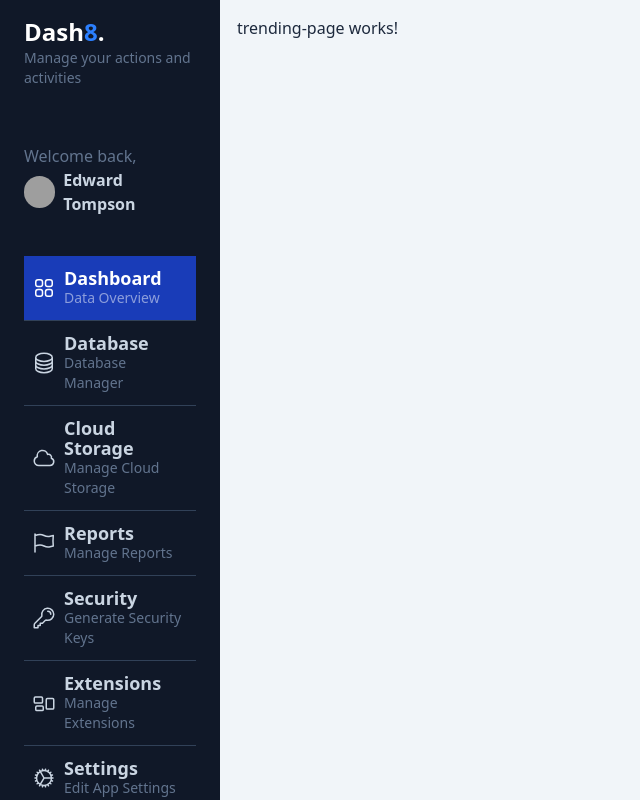
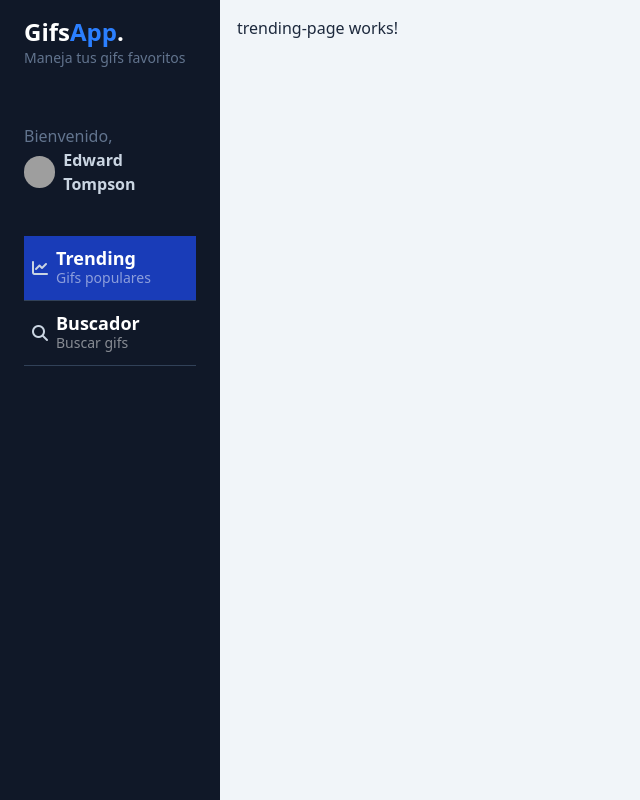
Before and after one commit to Mim0518/GifApp, an Angular app: page /dashboard/trending in a window 1280 px wide. Shown: the whole page, without its empty margins (0-640 px from the left). Built offline with nearby package versions, Linux system fonts and the light colour scheme; grey boxes are pictures that could not be loaded.

Commit message:
Refactor menu components for dynamic content rendering
Replaced static side menu options with a dynamically generated list using a `menuOptions` array. Updated the header component to display company information and slogan from environment variables, enabling better configurability.

```diff
--- a/src/app/gifs/components/gifs-side-menu-header/gifs-side-menu-header.component.html
+++ b/src/app/gifs/components/gifs-side-menu-header/gifs-side-menu-header.component.html
@@ -1,9 +1,9 @@
 <div id="logo" class="my-4 px-6">
-  <h1 class="text-lg md:text-2xl font-bold text-white">Dash<span class="text-blue-500">8</span>.</h1>
-  <p class="text-slate-500 text-sm">Manage your actions and activities</p>
+  <h1 class="text-lg md:text-2xl font-bold text-white">{{ envs.companyName }}<span class="text-blue-500">{{envs.companySecName}}</span>.</h1>
+  <p class="text-slate-500 text-sm">{{ envs.companySlogan }}</p>
 </div>
 <div id="profile" class="px-6 py-10">
-  <p class="text-slate-500">Welcome back,</p>
+  <p class="text-slate-500">Bienvenido,</p>
   <a href="#" class="inline-flex space-x-2 items-center">
                 <span>
                     <img class="rounded-full w-8 h-8" src="https://images.unsplash.com/photo-1542909168-82c3e7fdca5c?ixlib=rb-4.0.3&ixid=MnwxMjA3fDB8MHxwaG90by1wYWdlfHx8fGVufDB8fHx8&auto=format&fit=crop&w=128&q=80" alt="">
--- a/src/app/gifs/components/gifs-side-menu-header/gifs-side-menu-header.component.ts
+++ b/src/app/gifs/components/gifs-side-menu-header/gifs-side-menu-header.component.ts
@@ -1,4 +1,5 @@
 import { Component } from '@angular/core';
+import {environment} from '@environments/environment';
 
 @Component({
   selector: 'gifs-side-menu-header',
@@ -6,5 +7,5 @@
   templateUrl: './gifs-side-menu-header.component.html'
 })
 export class GifsSideMenuHeaderComponent {
-
+  envs = environment;
 }
--- a/src/app/gifs/components/gifs-side-menu-options/gifs-side-menu-options.component.html
+++ b/src/app/gifs/components/gifs-side-menu-options/gifs-side-menu-options.component.html
@@ -1,80 +1,17 @@
 <div id="nav" class="w-full px-6">
-  <a href="#" class="w-full px-2 inline-flex space-x-2 items-center border-b border-slate-700 py-3 bg-blue-800 hover:bg-white/5 transition ease-linear duration-150">
-    <div>
-      <svg xmlns="http://www.w3.org/2000/svg" fill="none" viewBox="0 0 24 24" stroke-width="1.5" stroke="currentColor" class="w-6 h-6 text-white">
-        <path stroke-linecap="round" stroke-linejoin="round" d="M3.75 6A2.25 2.25 0 016 3.75h2.25A2.25 2.25 0 0110.5 6v2.25a2.25 2.25 0 01-2.25 2.25H6a2.25 2.25 0 01-2.25-2.25V6zM3.75 15.75A2.25 2.25 0 016 13.5h2.25a2.25 2.25 0 012.25 2.25V18a2.25 2.25 0 01-2.25 2.25H6A2.25 2.25 0 013.75 18v-2.25zM13.5 6a2.25 2.25 0 012.25-2.25H18A2.25 2.25 0 0120.25 6v2.25A2.25 2.25 0 0118 10.5h-2.25a2.25 2.25 0 01-2.25-2.25V6zM13.5 15.75a2.25 2.25 0 012.25-2.25H18a2.25 2.25 0 012.25 2.25V18A2.25 2.25 0 0118 20.25h-2.25A2.25 2.25 0 0113.5 18v-2.25z" />
-      </svg>
-
-    </div>
-    <div class="flex flex-col">
-      <span class="text-lg font-bold leading-5 text-white">Dashboard</span>
-      <span class="text-sm text-white/50 hidden md:block">Data Overview</span>
-    </div>
-  </a>
-  <a href="#" class="w-full px-2 inline-flex space-x-2 items-center border-b border-slate-700 py-3 hover:bg-white/5 transition ease-linear duration-150">
-    <div>
-      <svg xmlns="http://www.w3.org/2000/svg" fill="none" viewBox="0 0 24 24" stroke-width="1.5" stroke="currentColor" class="w-6 h-6">
-        <path stroke-linecap="round" stroke-linejoin="round" d="M20.25 6.375c0 2.278-3.694 4.125-8.25 4.125S3.75 8.653 3.75 6.375m16.5 0c0-2.278-3.694-4.125-8.25-4.125S3.75 4.097 3.75 6.375m16.5 0v11.25c0 2.278-3.694 4.125-8.25 4.125s-8.25-1.847-8.25-4.125V6.375m16.5 0v3.75m-16.5-3.75v3.75m16.5 0v3.75C20.25 16.153 16.556 18 12 18s-8.25-1.847-8.25-4.125v-3.75m16.5 0c0 2.278-3.694 4.125-8.25 4.125s-8.25-1.847-8.25-4.125" />
-      </svg>
-    </div>
-    <div class="flex flex-col">
-      <span class="text-lg text-slate-300 font-bold leading-5">Database</span>
-      <span class="text-sm text-slate-500 hidden md:block">Database Manager</span>
-    </div>
-  </a>
-  <a href="#" class="w-full px-2 inline-flex space-x-2 items-center border-b border-slate-700 py-3 hover:bg-white/5 transition ease-linear duration-150">
-    <div>
-      <svg xmlns="http://www.w3.org/2000/svg" fill="none" viewBox="0 0 24 24" stroke-width="1.5" stroke="currentColor" class="w-6 h-6">
-        <path stroke-linecap="round" stroke-linejoin="round" d="M2.25 15a4.5 4.5 0 004.5 4.5H18a3.75 3.75 0 001.332-7.257 3 3 0 00-3.758-3.848 5.25 5.25 0 00-10.233 2.33A4.502 4.502 0 002.25 15z" />
-      </svg>
-    </div>
-    <div class="flex flex-col">
-      <span class="text-lg text-slate-300 font-bold leading-5">Cloud Storage</span>
-      <span class="text-sm text-slate-500 hidden md:block">Manage Cloud Storage</span>
-    </div>
-  </a>
-  <a href="#" class="w-full px-2 inline-flex space-x-2 items-center border-b border-slate-700 py-3 hover:bg-white/5 transition ease-linear duration-150">
-    <div>
-      <svg xmlns="http://www.w3.org/2000/svg" fill="none" viewBox="0 0 24 24" stroke-width="1.5" stroke="currentColor" class="w-6 h-6">
-        <path stroke-linecap="round" stroke-linejoin="round" d="M3 3v1.5M3 21v-6m0 0l2.77-.693a9 9 0 016.208.682l.108.054a9 9 0 006.086.71l3.114-.732a48.524 48.524 0 01-.005-10.499l-3.11.732a9 9 0 01-6.085-.711l-.108-.054a9 9 0 00-6.208-.682L3 4.5M3 15V4.5" />
-      </svg>
-    </div>
-    <div class="flex flex-col">
-      <span class="text-lg text-slate-300 font-bold leading-5">Reports</span>
-      <span class="text-sm text-slate-500 hidden md:block">Manage Reports</span>
-    </div>
-  </a>
-  <a href="#" class="w-full px-2 inline-flex space-x-2 items-center border-b border-slate-700 py-3 hover:bg-white/5 transition ease-linear duration-150">
-    <div>
-      <svg xmlns="http://www.w3.org/2000/svg" fill="none" viewBox="0 0 24 24" stroke-width="1.5" stroke="currentColor" class="w-6 h-6">
-        <path stroke-linecap="round" stroke-linejoin="round" d="M15.75 5.25a3 3 0 013 3m3 0a6 6 0 01-7.029 5.912c-.563-.097-1.159.026-1.563.43L10.5 17.25H8.25v2.25H6v2.25H2.25v-2.818c0-.597.237-1.17.659-1.591l6.499-6.499c.404-.404.527-1 .43-1.563A6 6 0 1121.75 8.25z" />
-      </svg>
-    </div>
-    <div class="flex flex-col">
-      <span class="text-lg text-slate-300 font-bold leading-5">Security</span>
-      <span class="text-sm text-slate-500 hidden md:block">Generate Security Keys</span>
-    </div>
-  </a>
-  <a href="#" class="w-full px-2 inline-flex space-x-2 items-center border-b border-slate-700 py-3 hover:bg-white/5 transition ease-linear duration-150">
-    <div>
-      <svg xmlns="http://www.w3.org/2000/svg" fill="none" viewBox="0 0 24 24" stroke-width="1.5" stroke="currentColor" class="w-6 h-6">
-        <path stroke-linecap="round" stroke-linejoin="round" d="M2.25 7.125C2.25 6.504 2.754 6 3.375 6h6c.621 0 1.125.504 1.125 1.125v3.75c0 .621-.504 1.125-1.125 1.125h-6a1.125 1.125 0 01-1.125-1.125v-3.75zM14.25 8.625c0-.621.504-1.125 1.125-1.125h5.25c.621 0 1.125.504 1.125 1.125v8.25c0 .621-.504 1.125-1.125 1.125h-5.25a1.125 1.125 0 01-1.125-1.125v-8.25zM3.75 16.125c0-.621.504-1.125 1.125-1.125h5.25c.621 0 1.125.504 1.125 1.125v2.25c0 .621-.504 1.125-1.125 1.125h-5.25a1.125 1.125 0 01-1.125-1.125v-2.25z" />
-      </svg>
-    </div>
-    <div class="flex flex-col">
-      <span class="text-lg text-slate-300 font-bold leading-5">Extensions</span>
-      <span class="text-sm text-slate-500 hidden md:block">Manage Extensions</span>
-    </div>
-  </a>
-  <a href="#" class="w-full px-2 inline-flex space-x-2 items-center py-3 hover:bg-white/5 transition ease-linear duration-150">
-    <div>
-      <svg xmlns="http://www.w3.org/2000/svg" fill="none" viewBox="0 0 24 24" stroke-width="1.5" stroke="currentColor" class="w-6 h-6">
-        <path stroke-linecap="round" stroke-linejoin="round" d="M4.5 12a7.5 7.5 0 0015 0m-15 0a7.5 7.5 0 1115 0m-15 0H3m16.5 0H21m-1.5 0H12m-8.457 3.077l1.41-.513m14.095-5.13l1.41-.513M5.106 17.785l1.15-.964m11.49-9.642l1.149-.964M7.501 19.795l.75-1.3m7.5-12.99l.75-1.3m-6.063 16.658l.26-1.477m2.605-14.772l.26-1.477m0 17.726l-.26-1.477M10.698 4.614l-.26-1.477M16.5 19.794l-.75-1.299M7.5 4.205L12 12m6.894 5.785l-1.149-.964M6.256 7.178l-1.15-.964m15.352 8.864l-1.41-.513M4.954 9.435l-1.41-.514M12.002 12l-3.75 6.495" />
-      </svg>
-    </div>
-    <div class="flex flex-col">
-      <span class="text-lg text-slate-300 font-bold leading-5">Settings</span>
-      <span class="text-sm text-slate-500 hidden md:block">Edit App Settings</span>
-    </div>
-  </a>
+  <!--bg-blue-800-->
+  @for (item of menuOptions; track item.route){
+    <a [routerLink]="item.route"
+       routerLinkActive="bg-blue-800"
+       class="w-full px-2 inline-flex space-x-2 items-center border-b border-slate-700 py-3
+       hover:bg-white/5 transition ease-linear duration-150">
+      <div>
+        <i [class]="item.icon"></i>
+      </div>
+      <div class="flex flex-col">
+        <span class="text-lg font-bold leading-5 text-white">{{item.label}}</span>
+        <span class="text-sm text-white/50 hidden md:block">{{item.subLabel}}</span>
+      </div>
+    </a>
+  }
 </div>
--- a/src/app/gifs/components/gifs-side-menu-options/gifs-side-menu-options.component.ts
+++ b/src/app/gifs/components/gifs-side-menu-options/gifs-side-menu-options.component.ts
@@ -1,10 +1,35 @@
 import { Component } from '@angular/core';
+import {RouterLink, RouterLinkActive} from '@angular/router';
+
+interface MenuOption {
+  label: string;
+  subLabel: string;
+  route: string;
+  icon: string;
+}
 
 @Component({
   selector: 'gifs-side-menu-options',
-  imports: [],
+  imports: [
+    RouterLink, RouterLinkActive
+  ],
   templateUrl: './gifs-side-menu-options.component.html'
 })
 export class GifsSideMenuOptionsComponent {
 
+  menuOptions:MenuOption[] = [
+    {
+      label: 'Trending',
+      subLabel: 'Gifs populares',
+      route: '/dashboard/trending',
+      icon: 'fa-solid fa-chart-line'
+    },
+    {
+      label: 'Buscador',
+      subLabel: 'Buscar gifs',
+      route: '/dashboard/search',
+      icon: 'fa-solid fa-magnifying-glass'
+    }
+  ]
+
 }
```
